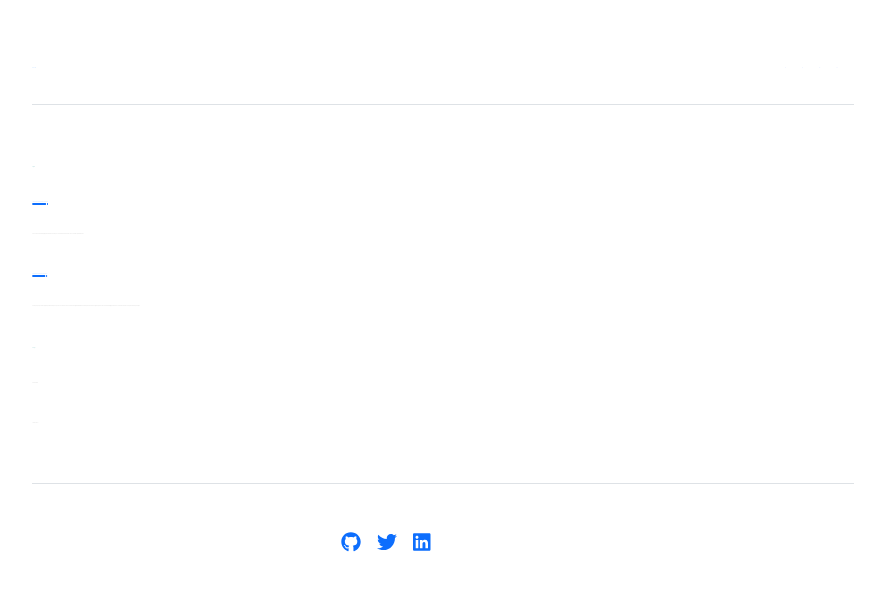
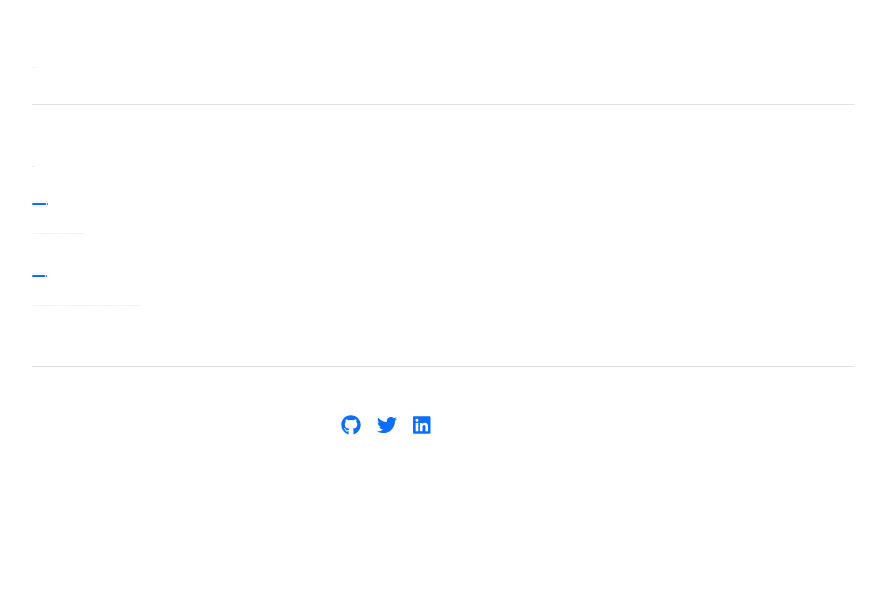
Before and after one commit to houssoudossa/houssoudossa.github.io, a Jekyll site: the page built from Research.md, in a window 1280 px wide. Shown: the top 591 px of the page, without its empty margins (197-1082 px from the left). Built offline with Jekyll 4.4.1, drawn with Linux system fonts in a browser that asks for light colours.

Commit message:
Update Research.html

```diff
--- a/_layouts/Research.html
+++ b/_layouts/Research.html
@@ -26,9 +26,10 @@ layout: default
        the dependence between relatives. An analytic score-type test is derived. Through simulations, we show that our method can achieve greater
        power than existing approaches.</p>
 
-        <h4 style="color:Teal">Works in progress</h4>
+          <!-- <h4 style="color:Teal">Works in progress</h4>
            <p>  Financial instability, price instability, and inequality  </p>
-           <p>US repo market and fiscal policy, with Carolyn Sissoko </p>
+           <p>US repo market and fiscal policy, with Carolyn Sissoko </p> -->
+
    </div>
      </body>
    </html>
```
